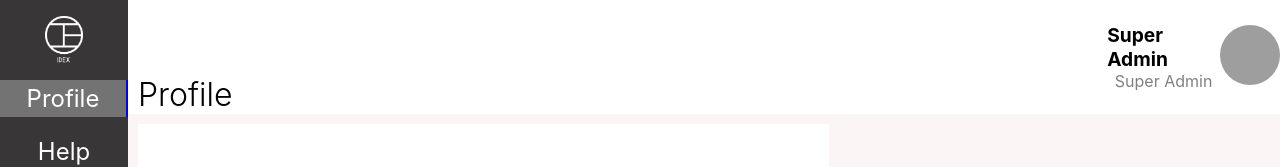
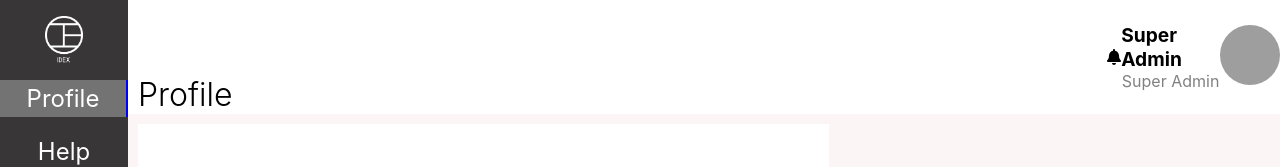
Before and after one commit to Augani/codechallenge, a React (Create React App) app: page /Profile in a window 1280 px wide. Shown: the top 167 px of the page. Built offline with nearby package versions, Linux system fonts and the light colour scheme; grey boxes are pictures that could not be loaded.

Commit message:
added bell icon

```diff
--- a/package.json
+++ b/package.json
@@ -3,6 +3,9 @@
   "version": "0.1.0",
   "private": true,
   "dependencies": {
+    "@fortawesome/fontawesome-svg-core": "^1.2.28",
+    "@fortawesome/free-solid-svg-icons": "^5.13.0",
+    "@fortawesome/react-fontawesome": "^0.1.9",
     "@testing-library/jest-dom": "^4.2.4",
     "@testing-library/react": "^9.5.0",
     "@testing-library/user-event": "^7.2.1",
--- a/public/index.html
+++ b/public/index.html
@@ -9,6 +9,7 @@
       name="description"
       content="Web site created using create-react-app"
     />
+    <link rel="stylesheet" href="https://stackpath.bootstrapcdn.com/font-awesome/4.7.0/css/font-awesome.min.css">
     <link rel="apple-touch-icon" href="%PUBLIC_URL%/logo192.png" />
     <!--
       manifest.json provides metadata used when your web app is installed on a
--- a/src/components/Navbar.js
+++ b/src/components/Navbar.js
@@ -1,6 +1,8 @@
 import React, { PureComponent } from 'react'
 import { connect } from 'react-redux'
 import { withRouter } from 'react-router-dom'
+import { FontAwesomeIcon } from '@fortawesome/react-fontawesome'
+import { faBell } from '@fortawesome/free-solid-svg-icons'
 
 function Navbar (props) {
   const Page = props.location.pathname.replace('/', '')
@@ -10,7 +12,9 @@ function Navbar (props) {
       <div className='pageName'>{Page}</div>
 
       <div className='config'>
-        <div className='icon'></div>
+        <div className='icon'>
+        <FontAwesomeIcon icon={faBell} />
+        </div>
         <div className='title'>
           <h4>Super Admin</h4>
           <p>Super Admin</p>
--- a/src/pages/index.css
+++ b/src/pages/index.css
@@ -129,7 +129,9 @@ overflow: hidden;
 }
 
 .icon{
-
+    display: flex;
+    flex-direction: column;
+    justify-content: center;
 }
 
 .title{
```
Also changed, not shown: 1 other file (tests, documents, lock files or other folders).
